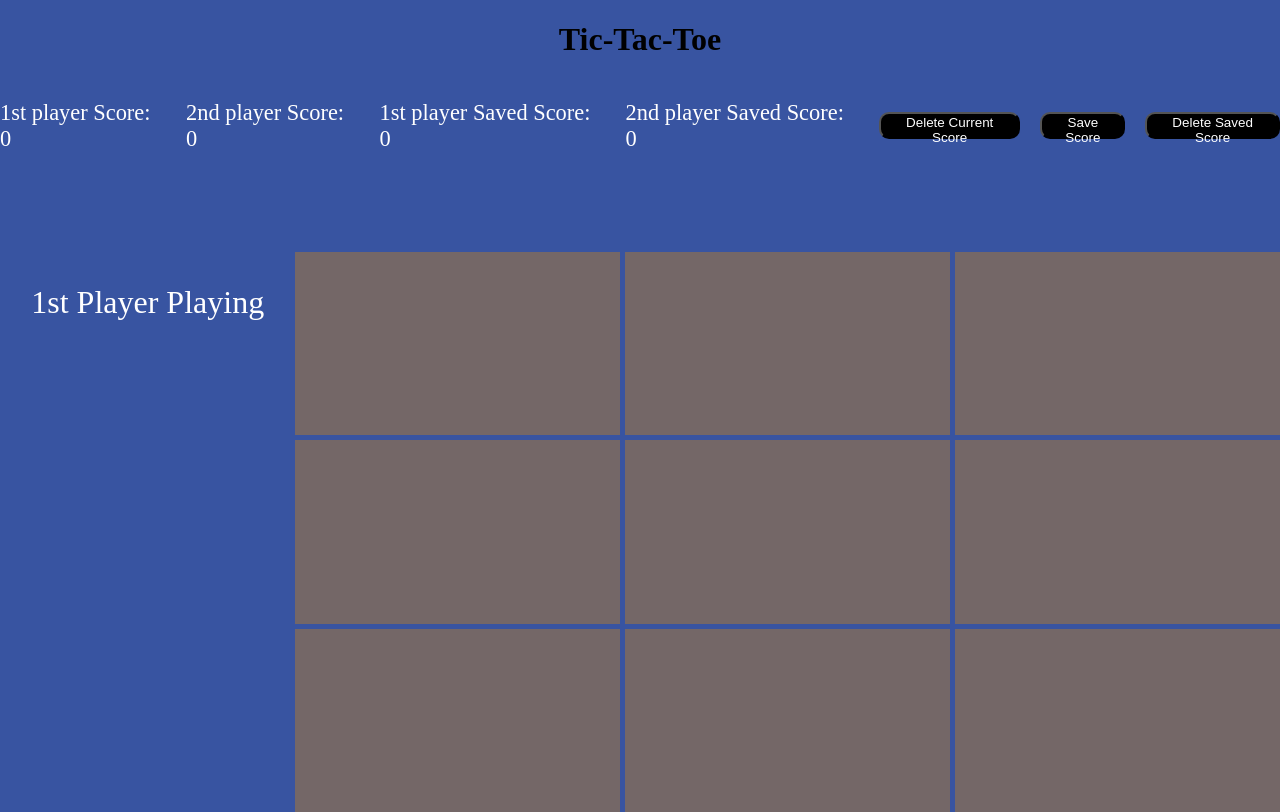
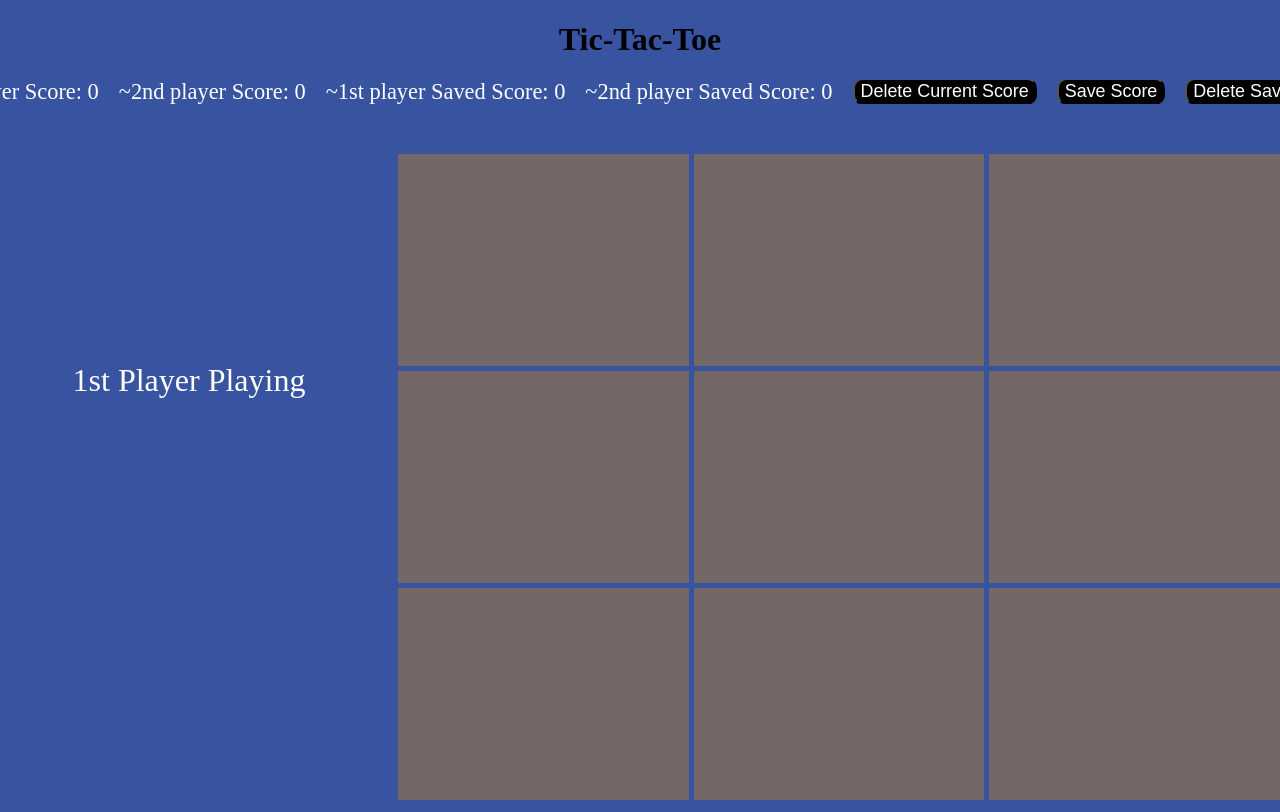
Before and after one commit to Panagiotis-Oikonomou/FullStack-Playground, a React (Vite) app in the folder Client/: page /tictactoe in a window 1280 px wide. Built offline with nearby package versions, Linux system fonts and the light colour scheme; no server answers.

Commit message:
Made the tic-tac-toe page UI responsive.

```diff
--- a/Client/src/pages/games/TicTacToe.jsx
+++ b/Client/src/pages/games/TicTacToe.jsx
@@ -132,10 +132,10 @@ function TicTacToe() {
 
             <div className={style.all}>
                 <div className={style.status}>
-                    <div>1st player Score: {firstScore}</div>
-                    <div>2nd player Score: {secondScore}</div>
-                    <div>1st player Saved Score: {firstSavedScore}</div>
-                    <div>2nd player Saved Score: {secondSavedScore}</div>
+                    <div>~1st player Score: {firstScore}</div>
+                    <div>~2nd player Score: {secondScore}</div>
+                    <div>~1st player Saved Score: {firstSavedScore}</div>
+                    <div>~2nd player Saved Score: {secondSavedScore}</div>
                     <button onClick={() => { setFirstScore(0); setSecondScore(0); }}>Delete Current Score</button>
                     <button onClick={saveScore}>Save Score</button>
                     <button onClick={deleteSavedScore}>Delete Saved Score</button>
--- a/Client/src/pages/games/TicTacToe.module.css
+++ b/Client/src/pages/games/TicTacToe.module.css
@@ -9,7 +9,6 @@
   color: black;
   text-align: center;
   width: 100%;
-  margin-bottom: 20px;
 }
 
 .all {
@@ -17,17 +16,18 @@
   flex-direction: column;
   width: 100%;
   height: 100%;
-  gap: 100px;
-  flex: 1;
+  gap: 20px;
 }
 
 .status {
   display: flex;
   width: 100%;
-  justify-content: center;
   align-items: center;
-  font-size: 1.4em;
-  gap: 20px;
+  white-space: nowrap;
+  overflow-y: hidden;
+  overflow-x: auto;
+  font-size: 1.1em;
+  gap: 10px;
 }
 
 .status button,
@@ -35,33 +35,34 @@
   font-size: 0.6em;
   background-color: black;
   color: white;
-  height: 2em;
   border-radius: 10px;
   -moz-border-radius: 10px;
   -webkit-border-radius: 10px;
 }
 
-button:hover {
-  background-color: blue;
-  cursor: pointer;
-}
-
 .game {
   display: flex;
+  flex-direction: column;
   width: 100%;
   height: 100%;
-  height: 70vh;
+  gap: 20px;
 }
 
 .left {
   display: flex;
   flex-direction: column;
   align-items: center;
-  font-size: 2em;
-  width: 30%;
+  font-size: 1.5em;
+  width: 100%;
+  height: 10%;
+  gap: 5px;
 }
 
-.left button{
+.left p {
+  margin: 0px;
+}
+
+.left button {
   font-size: 1em;
 }
 
@@ -70,20 +71,15 @@ button:hover {
   width: 100%;
   height: 100%;
   grid-template-columns: repeat(3, 1fr);
-  grid-template-rows: repeat(3, 1fr);
+  grid-auto-rows: 15%;
   gap: 5px;
 }
 
-.box{
+.box {
   width: 100%;
   height: 100%;
   transition: transform 0.3s ease, filter 0.3s ease;
   background-color: rgb(116, 103, 103);
-}
-
-.box:hover{
-  transform: scale(1.05);
-  cursor: pointer;
 }
 
 .insideBox {
@@ -91,5 +87,79 @@ button:hover {
   align-items: center;
   justify-content: center;
   height: 100%;
-  font-size: 10em;
+  font-size: 7em;
 }
+
+button:hover {
+  background-color: blue;
+  cursor: pointer;
+}
+
+.box:hover {
+  transform: scale(1.05);
+  cursor: pointer;
+}
+
+@media only screen and (min-width: 600px) {
+  .status {
+    font-size: 1.4em;
+  }
+
+  .status button,
+  .left button {
+    font-size: 0.8em;
+  }
+
+  .left {
+    font-size: 1.8em;
+  }
+
+  .right {
+    grid-auto-rows: 25%;
+  }
+
+  .insideBox {
+    font-size: 10em;
+  }
+}
+
+@media only screen and (min-width: 768px) {
+  .right {
+    grid-auto-rows: 30%;
+  }
+}
+
+@media only screen and (min-width: 992px) {
+  .right {
+    grid-auto-rows: 32%;
+  }
+}
+
+@media only screen and (min-width: 1200px) {
+  .all {
+    gap: 50px;
+  }
+
+  .status {
+    justify-content: center;
+    font-size: 1.4em;
+    gap: 20px;
+  }
+
+  .game {
+    flex-direction: row;
+  }
+
+  .left {
+    justify-content: center;
+    font-size: 2em;
+    width: 30%;
+    height: 70%;
+  }
+
+  .right {
+    width: 70%;
+    grid-template-columns: repeat(3, 1fr);
+    grid-template-rows: repeat(3, 1fr);
+  }
+}
```
